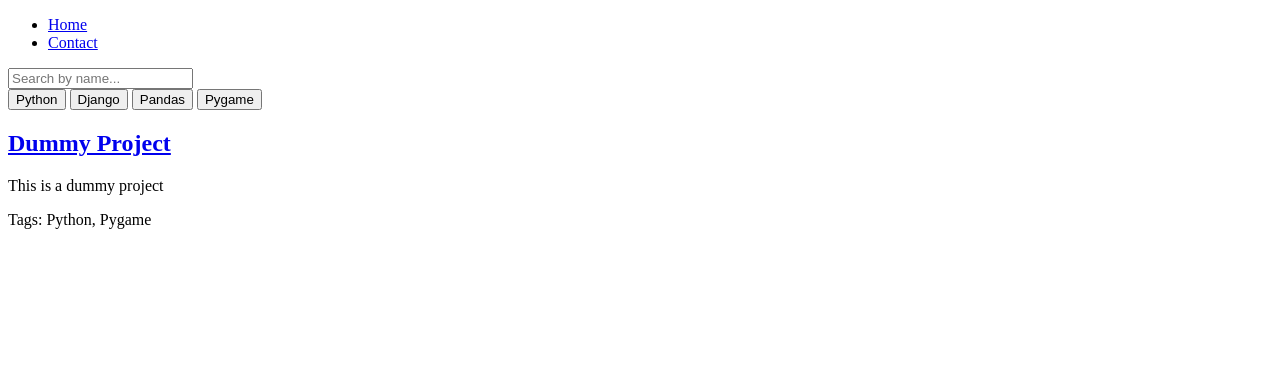
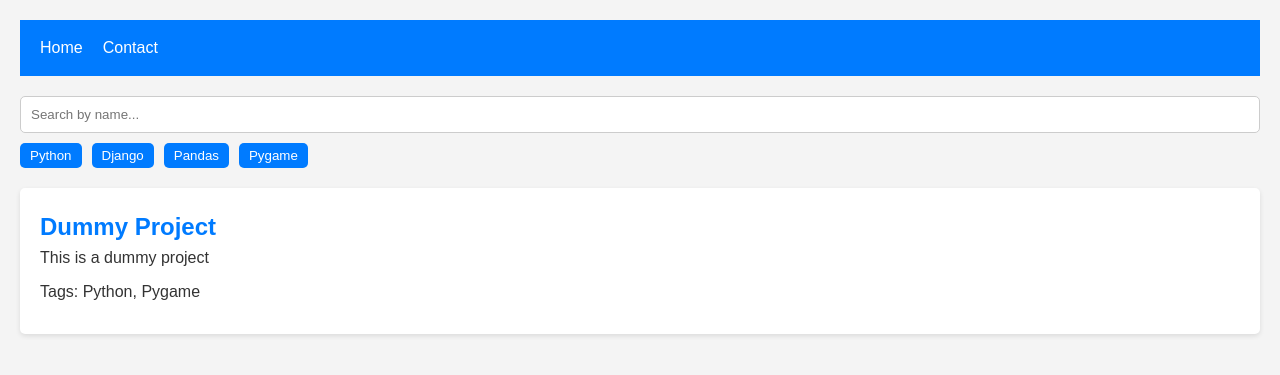
Before and after one commit to omrawal/Portfolio-Website, a Django app: page / in a window 1280 px wide. Shown: the top 375 px of the page. Run offline with Django 5.2, Linux system fonts and the light colour scheme; data comes from the database, SQL or seed files in the repository; both versions use the stored data as it was after the commit.

Commit message:
Added all frontend stylings

```diff
--- a/portfolio/main/static/css/base.css
+++ b/portfolio/main/static/css/base.css
@@ -0,0 +1,64 @@
+/* General resets */
+* {
+    box-sizing: border-box;
+    margin: 0;
+    padding: 0;
+    font-family: "Arial", sans-serif;
+}
+
+body {
+    font-family: "Segoe UI", Tahoma, Geneva, Verdana, sans-serif;
+    line-height: 1.6;
+    color: #333;
+    background-color: #f4f4f4;
+    padding: 20px;
+}
+
+a {
+    color: #007bff;
+    text-decoration: none;
+}
+
+a:hover {
+    text-decoration: underline;
+}
+
+/* Header and Navigation Menu */
+header {
+    background-color: #007bff;
+    color: white;
+    padding: 10px 20px;
+}
+
+.nav-menu {
+    list-style: none;
+    display: flex;
+    justify-content: flex-start;
+    gap: 20px;
+}
+
+.nav-menu li {
+    padding: 5px 0;
+}
+
+.nav-menu a {
+    color: white;
+    transition: color 0.3s ease;
+}
+
+.nav-menu a:hover {
+    color: #d1eaff;
+}
+
+/* Main Content Area */
+main {
+    margin-top: 20px;
+}
+
+/* Responsive Design */
+@media (max-width: 768px) {
+    .nav-menu {
+        flex-direction: column;
+        gap: 10px;
+    }
+}
--- a/portfolio/main/static/css/home.css
+++ b/portfolio/main/static/css/home.css
@@ -0,0 +1,61 @@
+/* Filters section */
+.filters {
+    margin-bottom: 20px;
+}
+
+#name-search {
+    padding: 10px;
+    margin-bottom: 10px;
+    width: 100%;
+    border: 1px solid #ccc;
+    border-radius: 5px;
+}
+
+.tags-list {
+    display: flex;
+    flex-wrap: wrap;
+    gap: 10px;
+}
+
+.tag {
+    background-color: #007bff;
+    color: white;
+    border: none;
+    padding: 5px 10px;
+    border-radius: 5px;
+    cursor: pointer;
+    transition: background-color 0.3s;
+}
+
+.tag:hover {
+    background-color: #0056b3;
+}
+
+/* Projects list */
+.projects-list {
+    margin-top: 20px;
+}
+
+.project {
+    background-color: white;
+    padding: 20px;
+    margin-bottom: 20px;
+    border-radius: 5px;
+    box-shadow: 0 2px 5px rgba(0, 0, 0, 0.1);
+}
+
+.project h2 {
+    margin-top: 0;
+}
+
+.project p {
+    margin-bottom: 10px;
+    line-height: 1.5;
+}
+
+/* Responsive design */
+@media (max-width: 768px) {
+    .tags-list {
+        flex-direction: column;
+    }
+}
--- a/portfolio/main/views.py
+++ b/portfolio/main/views.py
@@ -12,4 +12,5 @@ def contact(request):
     return render(request,'contact.html')
 
 def project(request,id):
-    return render(request,'project.html')
+    project = get_object_or_404(Project,pk=id)
+    return render(request,'project.html',{'project':project})
```
Also changed, not shown: portfolio/main/static/css/contact.css (+61 -0 lines), portfolio/main/static/css/project.css (+119 -0 lines), portfolio/main/static/js/home.js (+34 -1 lines), portfolio/main/static/js/project.js (+23 -0 lines), portfolio/main/templates/project.html (+20 -1 lines), portfolio/db.sqlite3.
